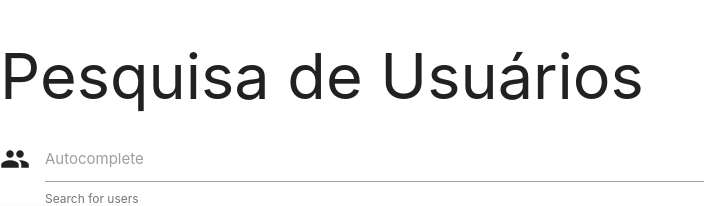
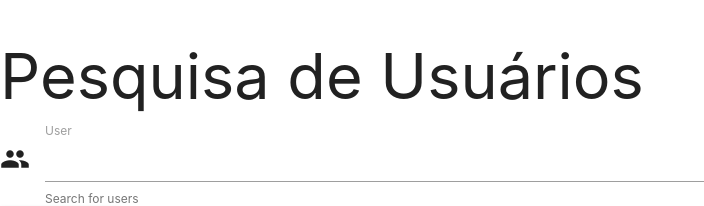
Before and after one commit to brgarcias/JSAppSearchUser, a plain HTML site: page index.html in a window 1280 px wide. Shown: the top 206 px of the page, without its empty margins (0-704 px from the left). Drawn offline with nearby package versions, Linux system fonts and the light colour scheme.

Commit message:
correções e melhorias

```diff
--- a/index.html
+++ b/index.html
@@ -18,8 +18,8 @@
 
         <div class="input-field">
           <i class="material-icons prefix">people</i>
-          <input type="text" id="autocomplete-input" class="autocomplete">
-          <label for="autocomplete-input">Autocomplete </label>
+          <input id="user" type="text" class="validate">
+          <label class="active" for="user">User</label>
           <span class="helper-text" data-error="wrong" data-success="right">
             Search for users
           </span>
```
